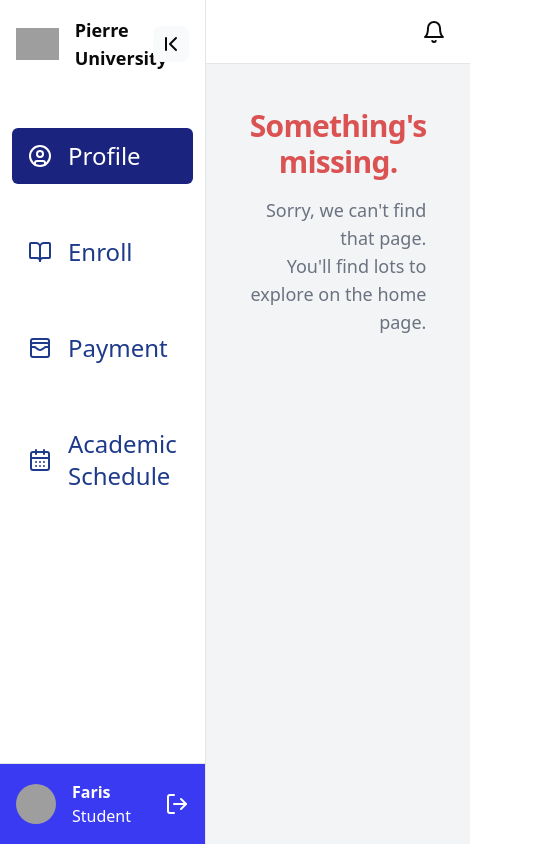
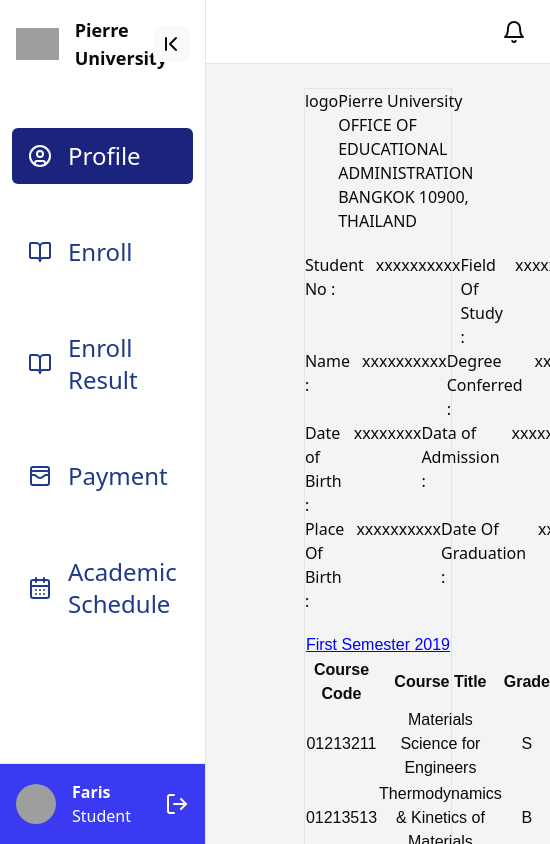
Before and after one commit to Applessr/Education-Management-System-Client, a React (Vite) app: page /student/enrollResult in a window 390 px wide. Shown: the whole page, 550 px wide, since content can reach past the window. Built offline with nearby package versions, Linux system fonts and the light colour scheme; grey boxes are pictures that could not be loaded.

Commit message:
add GPA page

```diff
--- /dev/null
+++ b/components/ui/dialog.jsx
@@ -0,0 +1,94 @@
+import * as React from "react"
+import * as DialogPrimitive from "@radix-ui/react-dialog"
+import { Cross2Icon } from "@radix-ui/react-icons"
+
+import { cn } from "@/lib/utils"
+
+const Dialog = DialogPrimitive.Root
+
+const DialogTrigger = DialogPrimitive.Trigger
+
+const DialogPortal = DialogPrimitive.Portal
+
+const DialogClose = DialogPrimitive.Close
+
+const DialogOverlay = React.forwardRef(({ className, ...props }, ref) => (
+  <DialogPrimitive.Overlay
+    ref={ref}
+    className={cn(
+      "fixed inset-0 z-50 bg-black/80  data-[state=open]:animate-in data-[state=closed]:animate-out data-[state=closed]:fade-out-0 data-[state=open]:fade-in-0",
+      className
+    )}
+    {...props} />
+))
+DialogOverlay.displayName = DialogPrimitive.Overlay.displayName
+
+const DialogContent = React.forwardRef(({ className, children, ...props }, ref) => (
+  <DialogPortal>
+    <DialogOverlay />
+    <DialogPrimitive.Content
+      ref={ref}
+      className={cn(
+        "fixed left-[50%] top-[50%] z-50 grid w-full max-w-lg translate-x-[-50%] translate-y-[-50%] gap-4 border bg-background p-6 shadow-lg duration-200 data-[state=open]:animate-in data-[state=closed]:animate-out data-[state=closed]:fade-out-0 data-[state=open]:fade-in-0 data-[state=closed]:zoom-out-95 data-[state=open]:zoom-in-95 data-[state=closed]:slide-out-to-left-1/2 data-[state=closed]:slide-out-to-top-[48%] data-[state=open]:slide-in-from-left-1/2 data-[state=open]:slide-in-from-top-[48%] sm:rounded-lg",
+        className
+      )}
+      {...props}>
+      {children}
+      <DialogPrimitive.Close
+        className="absolute right-4 top-4 rounded-sm opacity-70 ring-offset-background transition-opacity hover:opacity-100 focus:outline-none focus:ring-2 focus:ring-ring focus:ring-offset-2 disabled:pointer-events-none data-[state=open]:bg-accent data-[state=open]:text-muted-foreground">
+        <Cross2Icon className="h-4 w-4" />
+        <span className="sr-only">Close</span>
+      </DialogPrimitive.Close>
+    </DialogPrimitive.Content>
+  </DialogPortal>
+))
+DialogContent.displayName = DialogPrimitive.Content.displayName
+
+const DialogHeader = ({
+  className,
+  ...props
+}) => (
+  <div
+    className={cn("flex flex-col space-y-1.5 text-center sm:text-left", className)}
+    {...props} />
+)
+DialogHeader.displayName = "DialogHeader"
+
+const DialogFooter = ({
+  className,
+  ...props
+}) => (
+  <div
+    className={cn("flex flex-col-reverse sm:flex-row sm:justify-end sm:space-x-2", className)}
+    {...props} />
+)
+DialogFooter.displayName = "DialogFooter"
+
+const DialogTitle = React.forwardRef(({ className, ...props }, ref) => (
+  <DialogPrimitive.Title
+    ref={ref}
+    className={cn("text-lg font-semibold leading-none tracking-tight", className)}
+    {...props} />
+))
+DialogTitle.displayName = DialogPrimitive.Title.displayName
+
+const DialogDescription = React.forwardRef(({ className, ...props }, ref) => (
+  <DialogPrimitive.Description
+    ref={ref}
+    className={cn("text-sm text-muted-foreground", className)}
+    {...props} />
+))
+DialogDescription.displayName = DialogPrimitive.Description.displayName
+
+export {
+  Dialog,
+  DialogPortal,
+  DialogOverlay,
+  DialogTrigger,
+  DialogClose,
+  DialogContent,
+  DialogHeader,
+  DialogFooter,
+  DialogTitle,
+  DialogDescription,
+}
--- a/package.json
+++ b/package.json
@@ -14,9 +14,11 @@
     "@fullcalendar/daygrid": "^6.1.15",
     "@fullcalendar/react": "^6.1.15",
     "@fullcalendar/timegrid": "^6.1.15",
+    "@radix-ui/react-dialog": "^1.1.2",
     "@radix-ui/react-icons": "^1.3.1",
     "@radix-ui/react-slot": "^1.1.0",
     "@react-oauth/google": "^0.12.1",
+    "@shadcn/ui": "^0.0.4",
     "axios": "^1.7.7",
     "class-variance-authority": "^0.7.0",
     "clsx": "^2.1.1",
--- /dev/null
+++ b/src/components/student/StudentSemesterGradeItem.jsx
@@ -0,0 +1,46 @@
+import React from "react";
+
+function StudentSemesterGradeItem({ semester, courses, gpaInfo }) {
+  return (
+    <div style={{ textAlign: "center", fontFamily: "Arial" }}>
+      <h3 style={{ color: "blue", textDecoration: "underline" }}>{semester}</h3>
+      <table
+        border="1"
+        style={{ width: "80%", margin: "0 auto", borderCollapse: "collapse" }}
+      >
+        <thead className="w-full">
+          <tr>
+            <th>Course Code</th>
+            <th>Course Title</th>
+            <th>Grade</th>
+            <th>Credit</th>
+          </tr>
+        </thead>
+        <tbody>
+          {courses.map((course, index) => (
+            <tr key={index}>
+              <td>{course.code}</td>
+              <td>{course.title}</td>
+              <td>{course.grade}</td>
+              <td>{course.credit}</td>
+            </tr>
+          ))}
+        </tbody>
+      </table>
+      <div style={{ textAlign: "left", margin: "20px 10%" }}>
+        <p style={{ color: "blue" }}>
+          <strong>
+            sem. G.P.A. = {gpaInfo.semGpa} Credit = {gpaInfo.semCredit}
+          </strong>
+        </p>
+        <p style={{ color: "blue" }}>
+          <strong>
+            cum. G.P.A. = {gpaInfo.cumGpa} Credit = {gpaInfo.cumCredit}
+          </strong>
+        </p>
+      </div>
+    </div>
+  );
+}
+
+export default StudentSemesterGradeItem;
--- /dev/null
+++ b/src/components/student/StudentSemisterGrade.jsx
@@ -0,0 +1,77 @@
+import React from "react";
+import StudentSemesterGradeItem from "./StudentSemesterGradeItem";
+
+function StudentSemisterGrade() {
+  //fetch data
+  const semesters = [
+    {
+      semester: "First Semester 2019",
+      courses: [
+        {
+          code: "01213211",
+          title: "Materials Science for Engineers",
+          grade: "S",
+          credit: 3,
+        },
+        {
+          code: "01213513",
+          title: "Thermodynamics & Kinetics of Materials",
+          grade: "B",
+          credit: 4,
+        },
+        {
+          code: "01213591",
+          title: "Research Methods in Materials Engineering",
+          grade: "A",
+          credit: 3,
+        },
+        {
+          code: "01355501",
+          title: "English Required by Graduate School",
+          grade: "S",
+          credit: 3,
+        },
+      ],
+      gpaInfo: {
+        semGpa: 3.43,
+        semCredit: 7,
+        cumGpa: 3.43,
+        cumCredit: 7,
+      },
+    },
+    {
+      semester: "Second Semester 2019",
+      courses: [
+        {
+          code: "01214001",
+          title: "Advanced Engineering Mathematics",
+          grade: "A-",
+          credit: 4,
+        },
+        { code: "01214002", title: "Quantum Physics", grade: "B+", credit: 3 },
+        { code: "01356001", title: "Technical Writing", grade: "A", credit: 3 },
+      ],
+      gpaInfo: {
+        semGpa: 3.6,
+        semCredit: 6,
+        cumGpa: 3.52,
+        cumCredit: 13,
+      },
+    },
+    // Add more semesters as needed
+  ];
+  return (
+    <div>
+      {semesters.map((semesterData, index) => (
+        <StudentSemesterGradeItem
+          key={index}
+          semester={semesterData.semester}
+          courses={semesterData.courses}
+          gpaInfo={semesterData.gpaInfo}
+        />
+      ))}
+    </div>
+  );
+}
+
+export default StudentSemisterGrade;
--- a/src/components/student/StudentSidebar.jsx
+++ b/src/components/student/StudentSidebar.jsx
@@ -1,7 +1,16 @@
-import React, { useState } from 'react';
-import { ChevronFirst, ChevronLast, UserCircle, CalendarDays, BookOpen, WalletCards, Bell, LogOut } from 'lucide-react';
-import { useNavigate } from 'react-router-dom';
-import SidebarItem from './SidebarItem';
+import React, { useState } from "react";
+import {
+  ChevronFirst,
+  ChevronLast,
+  UserCircle,
+  CalendarDays,
+  BookOpen,
+  WalletCards,
+  Bell,
+  LogOut,
+} from "lucide-react";
+import { useNavigate } from "react-router-dom";
+import SidebarItem from "./SidebarItem";
 
 const StudentSidebar = () => {
   const [open, setOpen] = useState(true);
@@ -11,8 +20,17 @@
   const sidebarItems = [
     { icon: <UserCircle size={24} />, text: "Profile", name: "profile" },
     { icon: <BookOpen size={24} />, text: "Enroll", name: "enroll" },
+    {
+      icon: <BookOpen size={24} />,
+      text: "Enroll Result",
+      name: "enrollResult",
+    },
     { icon: <WalletCards size={24} />, text: "Payment", name: "payment" },
-        { icon: <CalendarDays size={24} />, text: "Academic Schedule", name: "academic-schedule" }
+    {
+      icon: <CalendarDays size={24} />,
+      text: "Academic Schedule",
+      name: "academic-schedule",
+    },
   ];
 
   const handleClickMenu = (name) => {
@@ -25,7 +43,11 @@
   };
 
   return (
-        <aside className={`h-screen transition-width duration-300 ${open ? "w-80" : "w-20"}`}>
+    <aside
+      className={`h-screen transition-width duration-300 ${
+        open ? "w-80" : "w-20"
+      }`}
+    >
       <nav className="h-full flex flex-col bg-white border-r">
         <div className="p-4 flex items-center justify-between">
           <div className={`flex items-center gap-4 ${!open && "hidden"}`}>
@@ -58,17 +80,14 @@
 
         <div className="bg-[#393af2] border-t p-4">
           <div className="flex items-center gap-4">
-                        <img
-                            src="/default-avatar.png"
-                            className="w-10 h-10 rounded-full"
-                        />
+            <img src="/default-avatar.png" className="w-10 h-10 rounded-full" />
             {open && (
               <div>
                 <h4 className="font-extrabold text-white">Faris</h4>
                 <p className="text-md text-white">Student</p>
               </div>
             )}
-                        <LogOut className={`text-white ${open ? 'ml-auto' : 'hidden'}`} />
+            <LogOut className={`text-white ${open ? "ml-auto" : "hidden"}`} />
           </div>
         </div>
       </nav>
--- /dev/null
+++ b/src/pages/student/StudentEnrollResult.jsx
@@ -0,0 +1,67 @@
+import React from "react";
+import StudentSemisterGrade from "../../components/student/StudentSemisterGrade";
+
+function StudentEnrollResult() {
+  return (
+    <div className="w-[50%] border mx-auto ">
+      <div className="flex flex-col gap-5">
+        <div className=" flex justify-between">
+          <div>logo</div>
+
+          <div className="flex flex-col">
+            <p>Pierre University</p>
+            <p>OFFICE OF EDUCATIONAL ADMINISTRATION</p>
+            <p>BANGKOK 10900, THAILAND</p>
+          </div>
+        </div>
+
+        <div>
+          <div className="flex justify-between">
+            <div className="flex gap-3">
+              <p>Student No :</p> <span>xxxxxxxxxx</span>
+            </div>
+
+            <div className="flex gap-3">
+              <p>Field Of Study :</p> <span>xxxxxxx</span>
+            </div>
+          </div>
+
+          <div className="flex justify-between">
+            <div className="flex gap-3">
+              <p>Name :</p> <span>xxxxxxxxxx</span>
+            </div>
+
+            <div className="flex gap-3">
+              <p>Degree Conferred :</p> <span>xxxxxx</span>
+            </div>
+          </div>
+
+          <div className="flex justify-between">
+            <div className="flex gap-3">
+              <p>Date of Birth :</p> <span>xxxxxxxx</span>
+            </div>
+
+            <div className="flex gap-3">
+              <p>Data of Admission :</p> <span>xxxxxx</span>
+            </div>
+          </div>
+
+          <div className="flex justify-between">
+            <div className="flex gap-3">
+              <p>Place Of Birth :</p> <span>xxxxxxxxxx</span>
+            </div>
+
+            <div className="flex gap-3">
+              <p>Date Of Graduation :</p> <span>xxxxxx</span>
+            </div>
+          </div>
+        </div>
+        <div>
+          <StudentSemisterGrade />
+        </div>
+      </div>
+    </div>
+  );
+}
+
+export default StudentEnrollResult;
--- a/src/pages/student/StudentInfo.jsx
+++ b/src/pages/student/StudentInfo.jsx
@@ -1,5 +1,4 @@
 import React, { useState } from "react";
-
 import {
   UserRound,
   School,
@@ -10,20 +9,22 @@
   ChartArea,
 } from "lucide-react";
 
+import {
+  Dialog,
+  DialogTrigger,
+  DialogContent,
+  DialogHeader,
+  DialogTitle,
+  DialogDescription,
+} from "../../../components/ui/dialog";
+
 function StudentInfo() {
-  // State to handle modal visibility
   const [isModalOpen, setIsModalOpen] = useState(false);
-
-  // State for password inputs and error message
   const [currentPassword, setCurrentPassword] = useState("");
   const [newPassword, setNewPassword] = useState("");
   const [confirmPassword, setConfirmPassword] = useState("");
   const [errorMessage, setErrorMessage] = useState("");
 
-  // Function to open the modal
-  const openModal = () => setIsModalOpen(true);
-
-  // Function to close the modal and reset fields
   const closeModal = () => {
     setIsModalOpen(false);
     setCurrentPassword("");
@@ -32,11 +33,8 @@
     setErrorMessage("");
   };
 
-  // Function to handle form submission
   const handleSubmit = (e) => {
     e.preventDefault();
-    //check current password from backend if does match return out
-
     if (newPassword === confirmPassword) {
       console.log("New Password:", newPassword);
       console.log("Confirm Password:", confirmPassword);
@@ -49,13 +47,13 @@
   return (
     <div className="border flex flex-col gap-10">
       <div className="flex justify-between">
+        {/* Student Info Display */}
         <div>
           <div className="flex">
             Student Code <UserRound /> :
           </div>
           <div>xxxxxxxx</div>
         </div>
-
         <div>
           <div className="flex">
             Name-Surname(Thai) <UserRound /> :
@@ -71,7 +69,6 @@
           </div>
           <div>xxxxxxxx</div>
         </div>
-
         <div>
           <div className="flex">
             Faculty <School /> :
@@ -87,7 +84,6 @@
           </div>
           <div>xxxxxxxx</div>
         </div>
-
         <div>
           <div className="flex">
             Phone number <Smartphone /> :
@@ -103,7 +99,6 @@
           </div>
           <div>xxxxxxxx</div>
         </div>
-
         <div>
           <div className="flex">
             Adviser <UserRoundSearch /> :
@@ -119,22 +114,21 @@
           </div>
           <div>xxxxxxxx</div>
         </div>
-
         <div>
           <div className="flex">
             Password Change request <ChartArea /> :
           </div>
-          <button onClick={openModal} className="border">
-            Request Change
-          </button>
-        </div>
-      </div>
-
-      {/* Modal */}
-      {isModalOpen && (
-        <div className="fixed inset-0 flex items-center justify-center bg-black bg-opacity-50 z-50">
-          <div className="bg-white p-6 rounded-lg shadow-lg w-1/3">
-            <h2 className="text-xl font-bold mb-4">Password Change Request</h2>
+          <Dialog open={isModalOpen} onOpenChange={setIsModalOpen}>
+            <DialogTrigger asChild>
+              <button className="border">Request Change</button>
+            </DialogTrigger>
+            <DialogContent>
+              <DialogHeader>
+                <DialogTitle>Change Password Request</DialogTitle>
+                <DialogDescription>
+                  Fill in your current password, then enter your new password.
+                </DialogDescription>
+              </DialogHeader>
               <form onSubmit={handleSubmit}>
                 <div className="mb-4">
                   <label>Current Password:</label>
@@ -154,7 +148,6 @@
                     onChange={(e) => setNewPassword(e.target.value)}
                   />
                 </div>
-
                 <div className="mb-4">
                   <label>Confirm New Password:</label>
                   <input
@@ -185,10 +178,10 @@
                   </button>
                 </div>
               </form>
+            </DialogContent>
+          </Dialog>
         </div>
       </div>
-      )}
-
     </div>
   );
 }
--- a/src/routes/AppRoute.jsx
+++ b/src/routes/AppRoute.jsx
@@ -17,6 +17,7 @@
 import ExamSchedule from "../pages/student/ExamSchedule";
 import StudentPayment from "../pages/student/StudentPayment";
 import AcademicSchedule from "../pages/student/AcademicSchedule";
+import StudentEnrollResult from "../pages/student/StudentEnrollResult";
 
 const router = createBrowserRouter([
   {
@@ -51,6 +52,7 @@
       { index: true, element: <LandingPage /> },
       { path: "profile", element: <StudentInfo /> },
       { path: "enroll", element: <EnrollmentFlow /> },
+      { path: "enrollResult", element: <StudentEnrollResult /> },
       { path: "academic-schedule", element: <AcademicSchedule /> },
       // { path: "class-schedule", element: <ClassSchedule /> },
       // { path: "exam-schedule", element: <ExamSchedule /> },
```
Also changed, not shown: 1 other file (tests, documents, lock files or other folders). Lines whose indentation alone changed are shown as unchanged.
